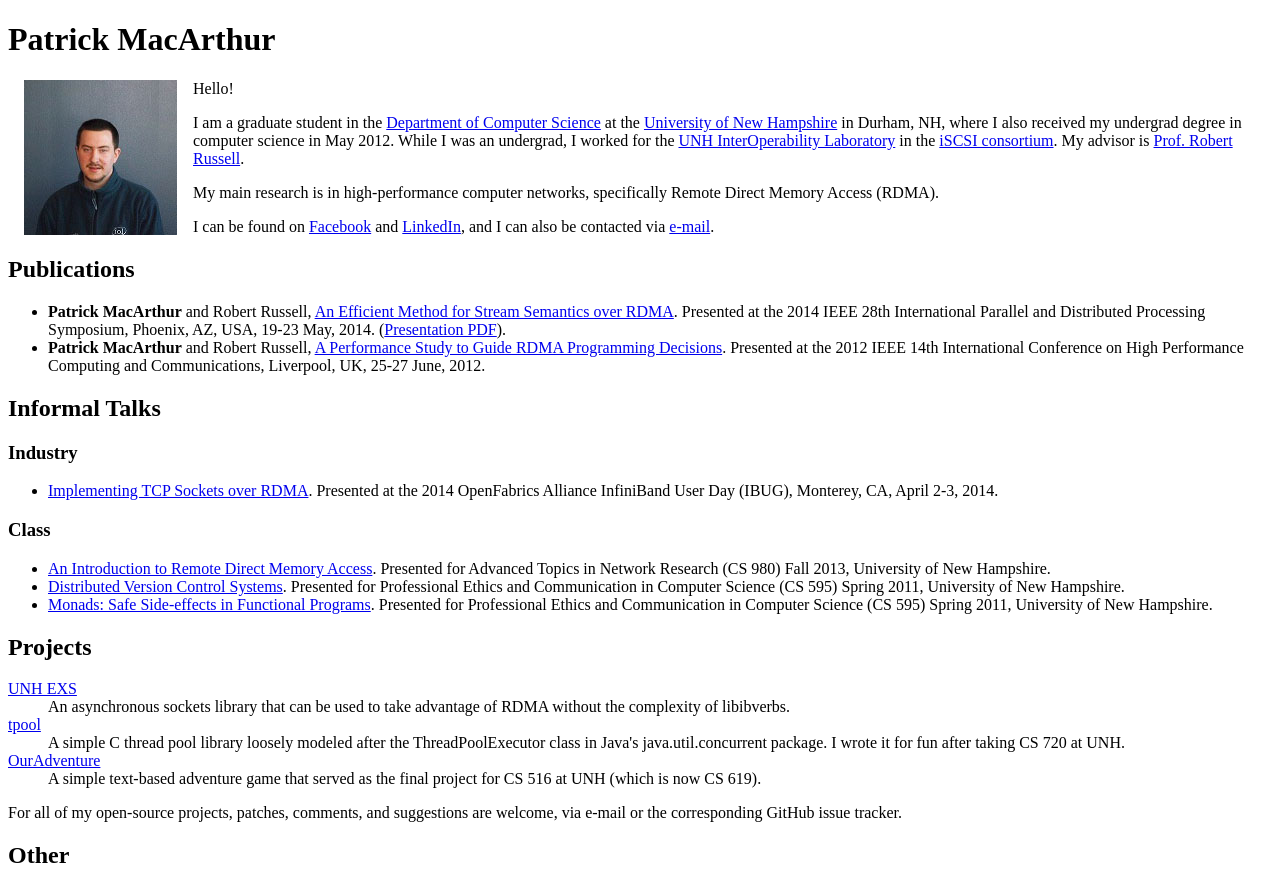
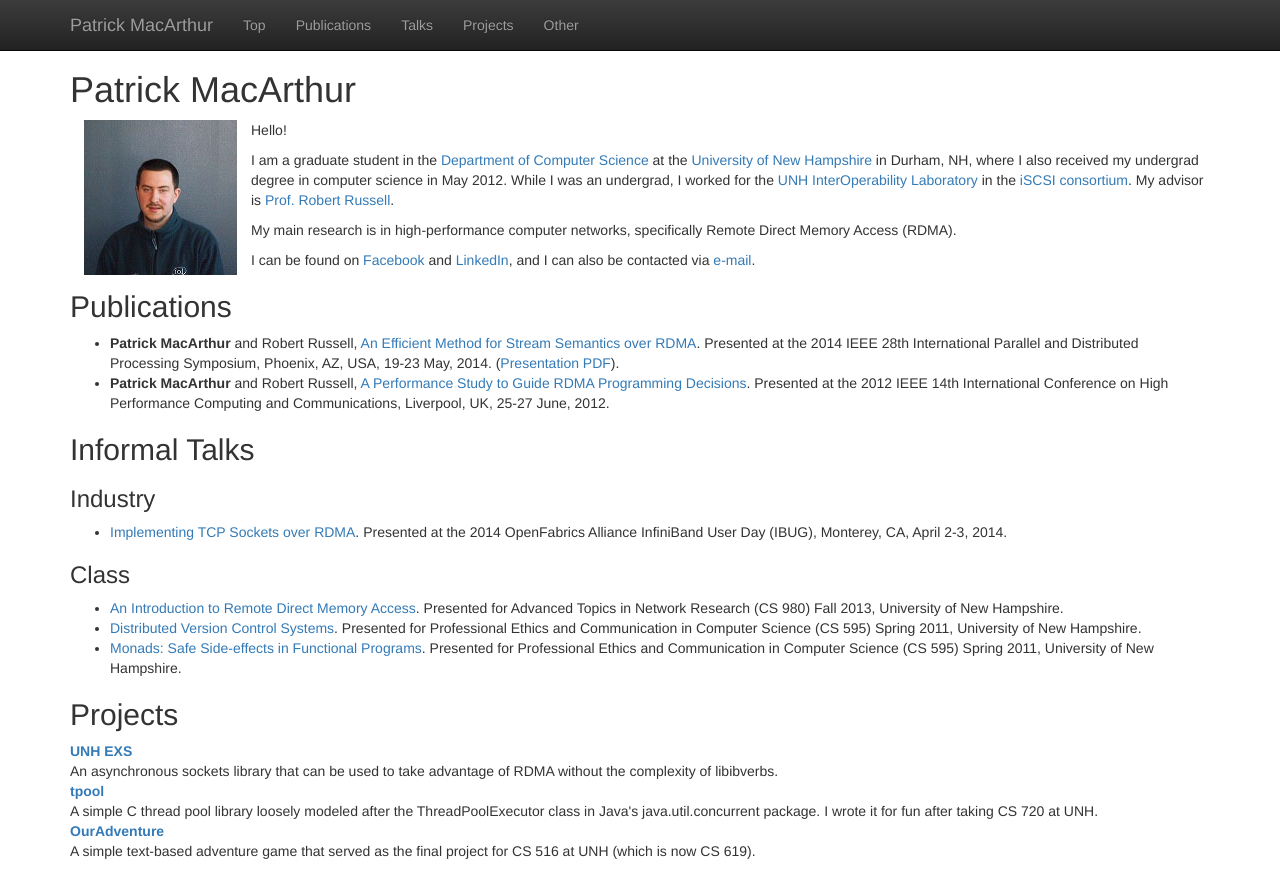
Before and after one commit to patrickmacarthur/website, a plain HTML site: page index.html in a window 1280 px wide. Shown: the top 872 px of the page. Drawn offline with nearby package versions, Linux system fonts and the light colour scheme.

Commit message:
Use Bootstrap framework

```diff
--- a/index.html
+++ b/index.html
@@ -1,11 +1,44 @@
 <!DOCTYPE html>
-<html>
+<html lang="en">
 <head>
   <meta charset="UTF-8" />
+  <meta http-equiv="X-UA-Compatible" content="IE=edge">
+  <meta name="viewport" content="width=device-width, initial-scale=1">
+  <title>Patrick MacArthur's Web Site</title>
+  <!-- Latest compiled and minified CSS -->
+  <link rel="stylesheet" href="https://maxcdn.bootstrapcdn.com/bootstrap/3.3.7/css/bootstrap.min.css"
+                         integrity="sha384-BVYiiSIFeK1dGmJRAkycuHAHRg32OmUcww7on3RYdg4Va+PmSTsz/K68vbdEjh4u" crossorigin="anonymous">
+  <!-- Optional theme -->
+  <link rel="stylesheet" href="https://maxcdn.bootstrapcdn.com/bootstrap/3.3.7/css/bootstrap-theme.min.css"
+                         integrity="sha384-rHyoN1iRsVXV4nD0JutlnGaslCJuC7uwjduW9SVrLvRYooPp2bWYgmgJQIXwl/Sp" crossorigin="anonymous">
   <link rel="stylesheet" type="text/css" href="main.css" />
-  <title>Patrick MacArthur's Web Site</title>
 </head>
 <body>
+
+<nav class="navbar navbar-inverse navbar-fixed-top">
+  <div class="container">
+    <div class="navbar-header">
+      <button type="button" class="navbar-toggle collapsed" data-toggle="collapse" data-target="#navbar" aria-expanded="false" aria-controls="navbar">
+	<span class="sr-only">Toggle navigation</span>
+	<span class="icon-bar"></span>
+	<span class="icon-bar"></span>
+	<span class="icon-bar"></span>
+      </button>
+      <a class="navbar-brand" href="#">Patrick MacArthur</a>
+    </div>
+    <div id="navbar" class="collapse navbar-collapse">
+      <ul class="nav navbar-nav">
+	<li><a href="#">Top</a></li>
+	<li><a href="#publications">Publications</a></li>
+	<li><a href="#talks">Talks</a></li>
+	<li><a href="#projects">Projects</a></li>
+	<li><a href="#other">Other</a></li>
+      </ul>
+    </div><!--/.nav-collapse -->
+  </div>
+</nav>
+
+<div class="container">
 <h1>Patrick MacArthur</h1>
 <div>
 <img class="float-left" src="images/iol-photo.jpg" alt="Patrick MacArthur" />
@@ -38,7 +71,7 @@ and I can also be contacted via
 <a href="mailto:contact@patrickmacarthur.net">e-mail</a>.
 </div>
 
-<h2 class="clear">Publications</h2>
+<h2 id="publications" class="clear">Publications</h2>
 <ul>
 <li><strong>Patrick MacArthur</strong> and Robert Russell,
 <a href="http://ieeexplore.ieee.org/xpl/articleDetails.jsp?arnumber=6877315">
@@ -57,7 +90,7 @@ Liverpool, UK,
 25-27 June, 2012.
 </ul>
 
-<h2>Informal Talks</h2>
+<h2 id="talks">Informal Talks</h2>
 <h3>Industry</h3>
 <ul>
 <li><a href="/talks/ibug-2014-sockets-over-rdma.pdf">Implementing TCP Sockets over RDMA</a>.
@@ -86,7 +119,7 @@ University of New Hampshire.
 </li>
 </ul>
 
-<h2>Projects</h2>
+<h2 id="projects">Projects</h2>
 <dl>
 <dt><a href="https://www.iol.unh.edu/services/research/unh-exs">UNH EXS</a></dt>
 <dd>An asynchronous sockets library that can be used to take advantage of RDMA
@@ -105,7 +138,7 @@ I wrote it for fun after taking CS 720 at UNH.</dd>
 patches, comments, and suggestions are welcome,
 via e-mail or the corresponding GitHub issue tracker.</p>
 
-<h2>Other</h2>
+<h2 id="other">Other</h2>
 
 <p>My Linux
 <a href="http://github.com/patrickmacarthur/dotfiles">dotfiles repository</a>
@@ -118,6 +151,19 @@ Patches, suggestions, and comments are welcome.</p>
 <hr />
 
 <a rel="license" href="http://creativecommons.org/licenses/by-nd/4.0/"><img alt="Creative Commons License" style="border-width:0" src="https://i.creativecommons.org/l/by-nd/4.0/88x31.png" /></a><br />Except where otherwise noted, this work by Patrick MacArthur is licensed under a <a rel="license" href="http://creativecommons.org/licenses/by-nd/4.0/">Creative Commons Attribution-NoDerivatives 4.0 International License</a>.
+</div>
+
+<script src="https://ajax.googleapis.com/ajax/libs/jquery/1.12.4/jquery.min.js></script>
+<!-- Latest compiled and minified JavaScript -->
+<script src="https://maxcdn.bootstrapcdn.com/bootstrap/3.3.7/js/bootstrap.min.js"
+        integrity="sha384-Tc5IQib027qvyjSMfHjOMaLkfuWVxZxUPnCJA7l2mCWNIpG9mGCD8wGNIcPD7Txa" crossorigin="anonymous"></script>
+<script>
+var shiftWindow = function () { scrollBy(0, -50); };
+if (location.hash) {
+  shiftWindow();
+}
+window.addEventListener("hashchange", shiftWindow);
+</script>
 
 </body>
 </html>
--- a/main.css
+++ b/main.css
@@ -1,3 +1,7 @@
+body {
+  padding-top: 50px;
+}
+
 img.float-left {
   float: left;
   margin: 0 1em 0 1em;
```
